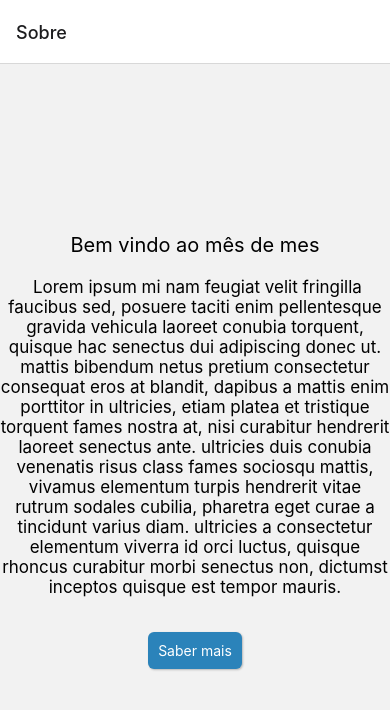
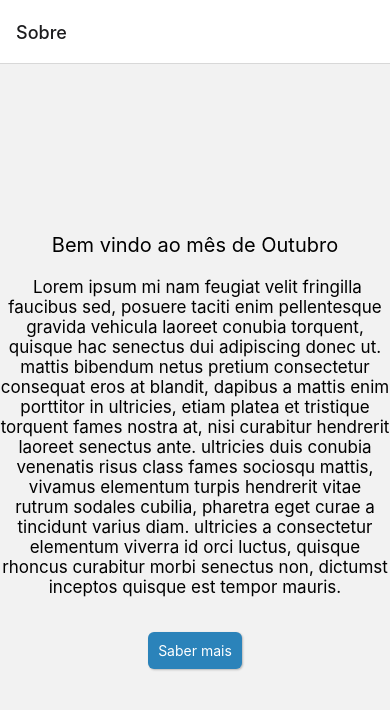
Before and after one commit to Samanta00/Mobile-Projeto, a React Native app: screen /Sobre in a window 390 px wide. Shown: the top 710 px of the page. Built offline with nearby package versions, Linux system fonts and the light colour scheme.

Commit message:
getMonthName

```diff
--- a/src/screens/Sobre/index.js
+++ b/src/screens/Sobre/index.js
@@ -1,11 +1,12 @@
 import * as React from 'react';
 import { View, Text, Button, StyleSheet, TouchableOpacity } from 'react-native'
 
+import getMonthName from '../../utils/getMonthName';
 
 export default function Sobre({ navigation }) {
     return (
         <View style={styles.container}>
-            <Text style={styles.title}>Bem vindo ao mês de mes</Text>
+            <Text style={styles.title}>Bem vindo ao mês de {getMonthName()}</Text>
             <Text style={styles.text}>
                 {' '}
                 Lorem ipsum mi nam feugiat velit fringilla faucibus sed, posuere taciti
--- /dev/null
+++ b/src/utils/getMonthName.js
@@ -0,0 +1,21 @@
+function getMonthName() {
+    const date = new Date()
+    const month = date.getMonth()
+    const monthNames = [
+        'Janeiro',
+        'Fevereiro',
+        'Março',
+        'Abril',
+        'Maio',
+        'Junho',
+        'Julho',
+        'Agosto',
+        'Setembro',
+        'Outubro',
+        'Novembro',
+        'Dezembro',
+    ]
+    return monthNames[month]
+}
+
+export default getMonthName;
```
